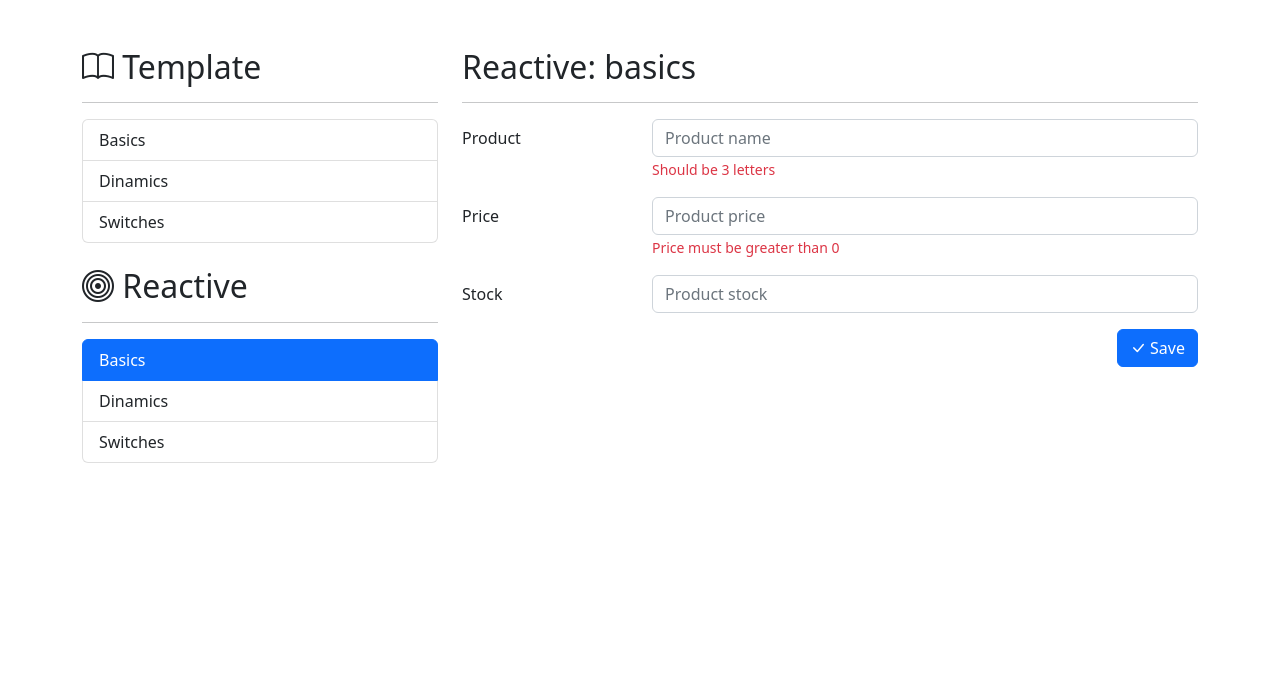
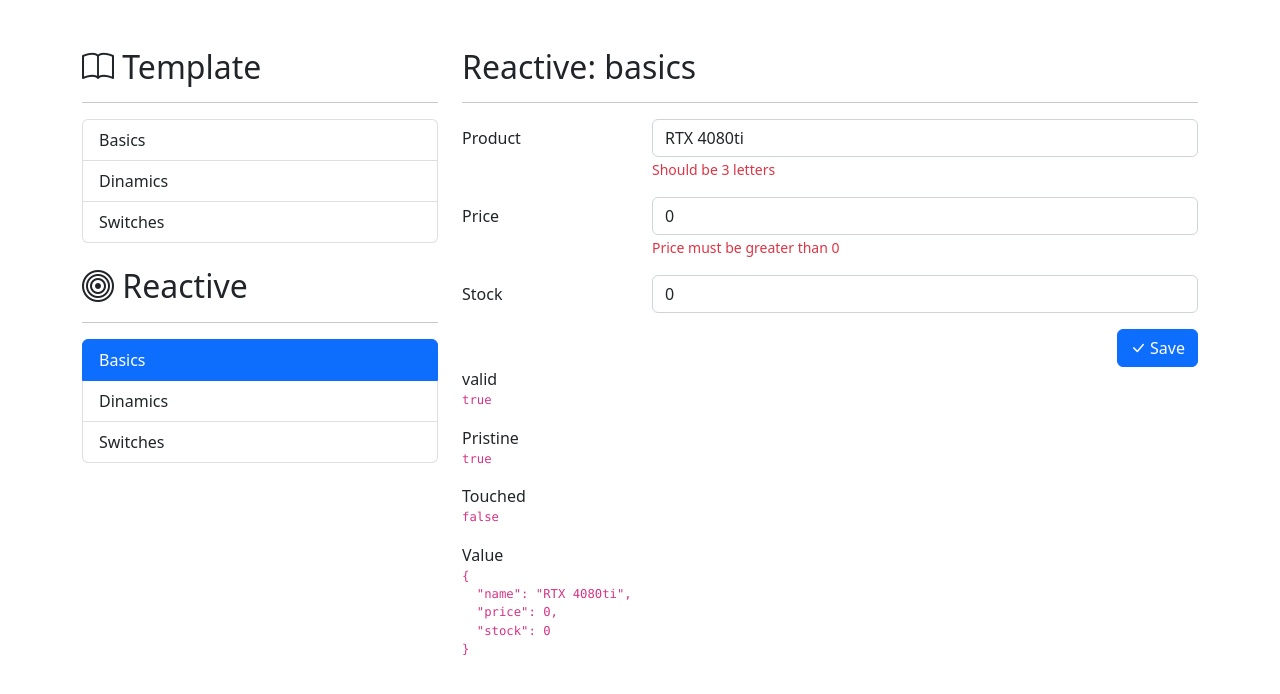
Before and after one commit to EduardoUDG/Angular_form-app, an Angular app: page /reactive/basics in a window 1280 px wide. Shown: the top 694 px of the page. Built offline with nearby package versions, Linux system fonts and the light colour scheme.

Commit message:
update - formBuilder

```diff
--- a/src/app/reactive/basics/basics.component.html
+++ b/src/app/reactive/basics/basics.component.html
@@ -4,14 +4,14 @@
 <div class="row">
   <div class="col">
 
-    <form autocomplete="off">
+    <form autocomplete="off" [formGroup]="myForm">
 
       <!-- field product -->
       <div class="mb-3 row">
         <label class="col-sm-3 col-form-label">Product</label>
         <div class="col-sm-9">
-          <input type="text"
-                 class="form-control"
+          <input class="form-control"
+                 formControlName="name"
                  placeholder="Product name">
           <span class="form-text text-danger">
                 Should be 3 letters
@@ -25,6 +25,7 @@
         <div class="col-sm-9">
           <input type="number"
                  class="form-control"
+                 formControlName="price"
                  placeholder="Product price">
           <span class="form-text text-danger">
             Price must be greater than 0
@@ -32,12 +33,13 @@
         </div>
       </div>
 
-      <!-- field product -->
+      <!-- Stock product -->
       <div class="mb-3 row">
         <label class="col-sm-3 col-form-label">Stock</label>
         <div class="col-sm-9">
           <input type="number"
                  class="form-control"
+                 formControlName="stock"
                  placeholder="Product stock">
         </div>
       </div>
@@ -59,26 +61,28 @@
 
 
 
-<!-- <div class="row">
+<div class="row">
   <div class="col">
 
     <span>valid</span>
     <code>
-      <pre>{{ miFormulario.valid }}</pre>
+      <pre>{{ myForm.valid }}</pre>
     </code>
 
     <span>Pristine</span>
     <code>
-      <pre>{{ miFormulario.pristine }}</pre>
+      <pre>{{ myForm.pristine }}</pre>
     </code>
 
     <span>Touched</span>
     <code>
-      <pre>{{ miFormulario.touched }}</pre>
+      <pre>{{ myForm.touched }}</pre>
     </code>
 
     <span>Value</span>
-    <pre>{{ miFormulario.value | json }}</pre>
+    <code>
+      <pre>{{ myForm.value | json }}</pre>
+    </code>
 
   </div>
-</div> -->
+</div>
--- a/src/app/reactive/basics/basics.component.ts
+++ b/src/app/reactive/basics/basics.component.ts
@@ -1,4 +1,5 @@
-import { Component, OnInit } from '@angular/core';
+import { Component } from '@angular/core';
+import { FormGroup, FormControl, FormBuilder } from '@angular/forms';
 
 @Component({
   selector: 'app-basics',
@@ -6,11 +7,23 @@ import { Component, OnInit } from '@angular/core';
   styles: [
   ]
 })
-export class BasicsComponent implements OnInit {
+export class BasicsComponent {
 
-  constructor() { }
+  // myForm: FormGroup = new FormGroup({
+  //   name  : new FormControl('RTX 4080ti'),
+  //   price : new FormControl(1500),
+  //   stock : new FormControl(5),
+  // });
 
-  ngOnInit(): void {
-  }
+  myForm: FormGroup = this._fb.group({
+    name: ['RTX 4080ti',],
+    price: [0],
+    stock: [0],
+  });
+
+
+  constructor(
+    private _fb: FormBuilder
+  ) { }
 
 }
--- a/src/app/reactive/reactive.module.ts
+++ b/src/app/reactive/reactive.module.ts
@@ -1,5 +1,6 @@
 import { NgModule } from '@angular/core';
 import { CommonModule } from '@angular/common';
+import { ReactiveFormsModule } from '@angular/forms';
 
 import { ReactiveRoutingModule } from './reactive-routing.module';
 import { BasicsComponent } from './basics/basics.component';
@@ -15,6 +16,7 @@ import { SwitchesComponent } from './switches/switches.component';
   ],
   imports: [
     CommonModule,
+    ReactiveFormsModule,
     ReactiveRoutingModule
   ]
 })
```
